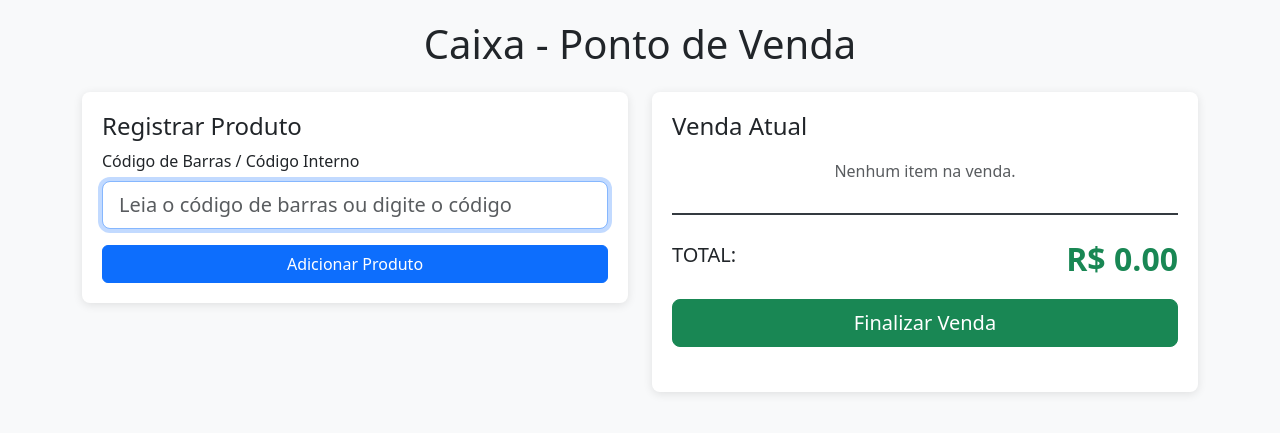
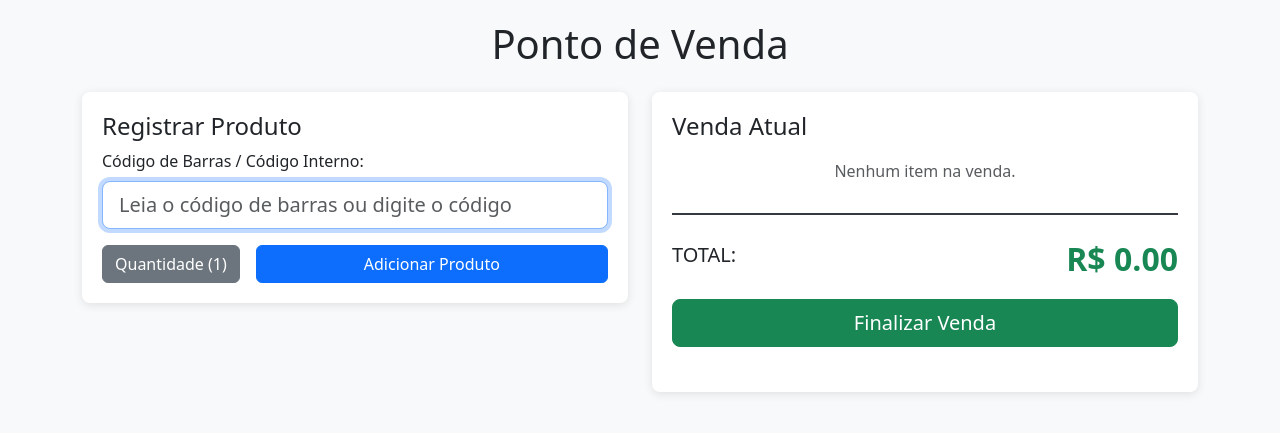
Before and after one commit to PietroHUB/POINT_OF_SALE, a Django app: page / in a window 1280 px wide. Shown: the top 433 px of the page. Run offline with Django 5.2, Linux system fonts and the light colour scheme; data that the repository does not hold is empty.

Commit message:
adicao do botao de quantidade no caixa

```diff
--- a/caixa/templates/caixa/sales_page.html
+++ b/caixa/templates/caixa/sales_page.html
@@ -61,10 +61,14 @@
                 <div class="barcode-input-area">
                     <h2 class="h4">Registrar Produto</h2>
                     <div class="mb-3">
-                        <label for="barcodeScanInput" class="form-label">Código de Barras / Código Interno</label>
+                        <label for="barcodeScanInput" class="form-label">Código de Barras / Código Interno:</label>
                         <input type="text" class="form-control form-control-lg" id="barcodeScanInput" placeholder="Leia o código de barras ou digite o código" autofocus>
                     </div>
-                    <button class="btn btn-primary w-100" id="addProductByCode">Adicionar Produto</button>
+                    <!-- Botões de Quantidade e Adicionar Produto -->
+                    <div class="d-grid gap-2 d-md-flex justify-content-md-end">
+                        <button class="btn btn-secondary me-md-2" type="button" id="quantityButton" data-bs-toggle="modal" data-bs-target="#quantityModal">Quantidade (<span id="currentPendingQuantity">1</span>)</button>
+                        <button class="btn btn-primary flex-grow-1" type="button" id="addProductByCode">Adicionar Produto</button>
+                    </div>
                 </div>
 
                 <!-- Opcional: Área para exibir resultados de busca ou lista de produtos mais vendidos -->
@@ -97,6 +101,43 @@
                         </div>
                         <button class="btn btn-success btn-lg w-100 mt-3" id="finalizeSale">Finalizar Venda</button>
                     </div>
+                </div>
+            </div>
+        </div>
+    </div>
+
+    <!-- Modal de Quantidade -->
+    <div class="modal fade" id="quantityModal" tabindex="-1" aria-labelledby="quantityModalLabel" aria-hidden="true">
+        <div class="modal-dialog">
+            <div class="modal-content">
+                <div class="modal-header">
+                    <h5 class="modal-title" id="quantityModalLabel">Definir Quantidade</h5>
+                    <button type="button" class="btn-close" data-bs-dismiss="modal" aria-label="Close"></button>
+                </div>
+                <div class="modal-body">
+                    <div class="mb-3">
+                        <label for="quantityInput" class="form-label">Quantidade:</label>
+                        <input type="number" class="form-control form-control-lg" id="quantityInput" value="1" min="1">
+                    </div>
+                </div>
+                <div class="modal-footer">
+                    <button type="button" class="btn btn-secondary" data-bs-dismiss="modal">Cancelar</button>
+                    <button type="button" class="btn btn-primary" id="confirmQuantityButton">OK</button>
+                </div>
+            </div>
+        </div>
+    </div>
+
+    <!-- Modal de Finalização de Venda (Placeholder por enquanto) -->
+     <div class="modal fade" id="finalizeSaleModal" tabindex="-1" aria-labelledby="finalizeSaleModalLabel" aria-hidden="true">
+        <div class="modal-dialog">
+            <div class="modal-content">
+                <div class="modal-header">
+                    <h5 class="modal-title" id="finalizeSaleModalLabel">Finalizar Venda</h5>
+                    <button type="button" class="btn-close" data-bs-dismiss="modal" aria-label="Close"></button>
+                </div>
+                <div class="modal-body">
+                    <p>Conteúdo para finalização da venda (pagamento, troco, etc.) virá aqui.</p>
                 </div>
             </div>
         </div>
@@ -135,10 +176,19 @@
             const addProductButton = document.getElementById('addProductByCode');
             const saleItemsList = document.getElementById('saleItemsList');
             const saleTotalSpan = document.getElementById('saleTotal');
+            const finalizeSaleButton = document.getElementById('finalizeSale');
             const emptySaleMessage = document.getElementById('emptySaleMessage');
+
+            // Elementos do Modal de Quantidade
+            const quantityModalElement = document.getElementById('quantityModal');
+            const quantityModal = quantityModalElement ? new bootstrap.Modal(quantityModalElement) : null; // Instância do modal Bootstrap
+            const quantityInput = document.getElementById('quantityInput');
+            const confirmQuantityButton = document.getElementById('confirmQuantityButton');
+            const currentPendingQuantitySpan = document.getElementById('currentPendingQuantity'); // Span para mostrar a quantidade pendente no botão
 
             let currentSaleTotal = 0.00;
             // let saleItemsArray = []; // Para guardar os objetos dos produtos na venda, se necessário para finalizar
+            let pendingQuantity = 1; // Variável para armazenar a quantidade definida pelo modal
 
             function updateSaleTotalOnScreen() {
                 saleTotalSpan.textContent = currentSaleTotal.toFixed(2).replace('.', ',');
@@ -156,21 +206,37 @@
 
                 // Cria o elemento li para a lista de itens da venda
                 const listItem = document.createElement('li');
-                listItem.className = 'list-group-item d-flex justify-content-between align-items-center'; // Estilo Bootstrap
-                listItem.textContent = `${product.name} - R$ ${parseFloat(product.price).toFixed(2).replace('.', ',')}`;
+                listItem.className = 'list-group-item d-flex justify-content-between align-items-center';
+                const productBarcode = product.barcode ? product.barcode : (product.internal_code ? product.internal_code : 'S/C'); // Usa barcode, senão internal_code, senão 'S/C' (Sem Código)
+                // const productPriceFormatted = parseFloat(product.price).toFixed(2).replace('.', ','); // Não precisamos mais do preço unitário formatado aqui
+                const itemSubtotal = parseFloat(product.price) * pendingQuantity;
+                const itemSubtotalFormatted = itemSubtotal.toFixed(2).replace('.', ',');
+
+                listItem.innerHTML = `
+                    <span>${productBarcode}</span>
+                    <span class="mx-2">${product.name}</span>
+                    <span class="badge bg-primary rounded-pill me-2">${pendingQuantity}x</span>
+                    <span>R$ ${itemSubtotalFormatted}</span>
+                `;
+
                 // Futuramente, podemos adicionar um data-attribute com o ID do produto e um botão de remover
                 // listItem.setAttribute('data-product-id', product.id);
                 saleItemsList.appendChild(listItem);
                 console.log("CONSOLE: Produto", product.name, "adicionado à lista visual da venda.");
 
                 // Atualiza o valor total da venda
-                currentSaleTotal += parseFloat(product.price);
+                currentSaleTotal += itemSubtotal;
                 updateSaleTotalOnScreen();
 
                 // Limpa o campo de input e foca nele novamente
                 barcodeInput.value = "";
                 barcodeInput.focus();
                 console.log("CONSOLE: Campo barcodeScanInput limpo e focado para o próximo item.");
+
+                // Resetar a quantidade pendente para 1 após adicionar o item
+                pendingQuantity = 1;
+                if(currentPendingQuantitySpan) currentPendingQuantitySpan.textContent = pendingQuantity;
+                console.log("CONSOLE: Quantidade pendente resetada para 1.");
             }
 
             function handleAddProductClick() {
@@ -197,15 +263,44 @@
                 }
             }
 
-            addProductButton.addEventListener('click', handleAddProductClick);
+            // --- Lógica do Modal de Quantidade ---
+            if (confirmQuantityButton) {
+                confirmQuantityButton.addEventListener('click', function() {
+                    console.log("CONSOLE: Botão 'OK' do modal de quantidade clicado.");
+                    const quantityValue = parseInt(quantityInput.value, 10);
+                    console.log("CONSOLE: Valor lido do input do modal:", quantityValue);
 
-            barcodeInput.addEventListener('keypress', function(event) {
-                if (event.key === 'Enter' || event.keyCode === 13) { // keyCode é para navegadores mais antigos
-                    event.preventDefault(); // Previne o comportamento padrão do Enter (ex: submeter formulário se houver um)
-                    handleAddProductClick(); // Chama a mesma função do clique do botão
-                }
-            });
-            // Remova a segunda declaração de productsData daqui
+                    if (!isNaN(quantityValue) && quantityValue > 0) {
+                        pendingQuantity = quantityValue;
+                        if(currentPendingQuantitySpan) currentPendingQuantitySpan.textContent = pendingQuantity;
+                        console.log("CONSOLE: Quantidade pendente definida para:", pendingQuantity);
+                        if (quantityModal) quantityModal.hide();
+                        if (barcodeInput) barcodeInput.focus();
+                        console.log("CONSOLE: Modal de quantidade fechado. Foco no barcodeInput.");
+                    } else {
+                        console.log("CONSOLE: Quantidade inválida digitada no modal.");
+                        alert("Por favor, insira uma quantidade numérica válida e maior que zero.");
+                        if (quantityInput) quantityInput.select();
+                    }
+                });
+            }
+
+            if (finalizeSaleButton) {
+                finalizeSaleButton.addEventListener('click', function() {
+                    console.log("CONSOLE: Botão 'Finalizar Venda' clicado.");
+                    alert("Funcionalidade de Finalizar Venda ainda não implementada.");
+                });
+            }
+
+            if (addProductButton) addProductButton.addEventListener('click', handleAddProductClick);
+            if (barcodeInput) {
+                barcodeInput.addEventListener('keypress', function(event) {
+                    if (event.key === 'Enter' || event.keyCode === 13) {
+                        event.preventDefault();
+                        handleAddProductClick();
+                    }
+                });
+            }
         });
     </script>
 </body>
--- a/caixa/views.py
+++ b/caixa/views.py
@@ -27,6 +27,6 @@ def sales_page_view(request):
     """
     context = {
         'products': products,
-        'page_title': 'Caixa - Ponto de Venda'
+        'page_title': 'Ponto de Venda'
     }
     return render(request, 'caixa/sales_page.html', context)
```
